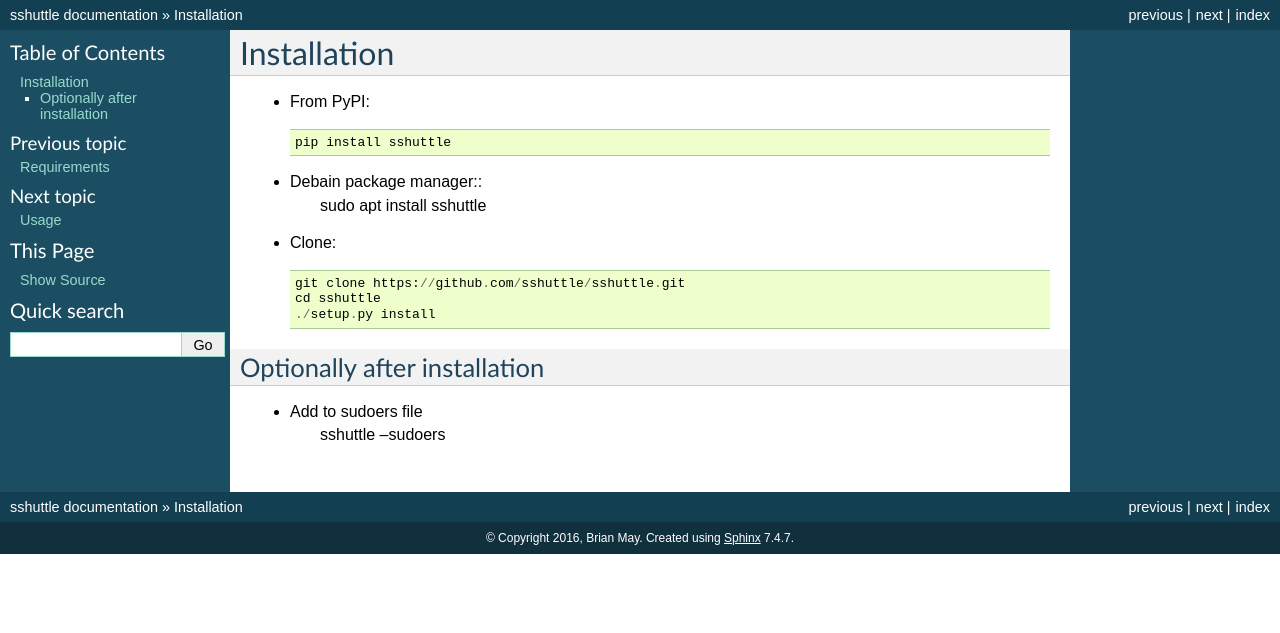
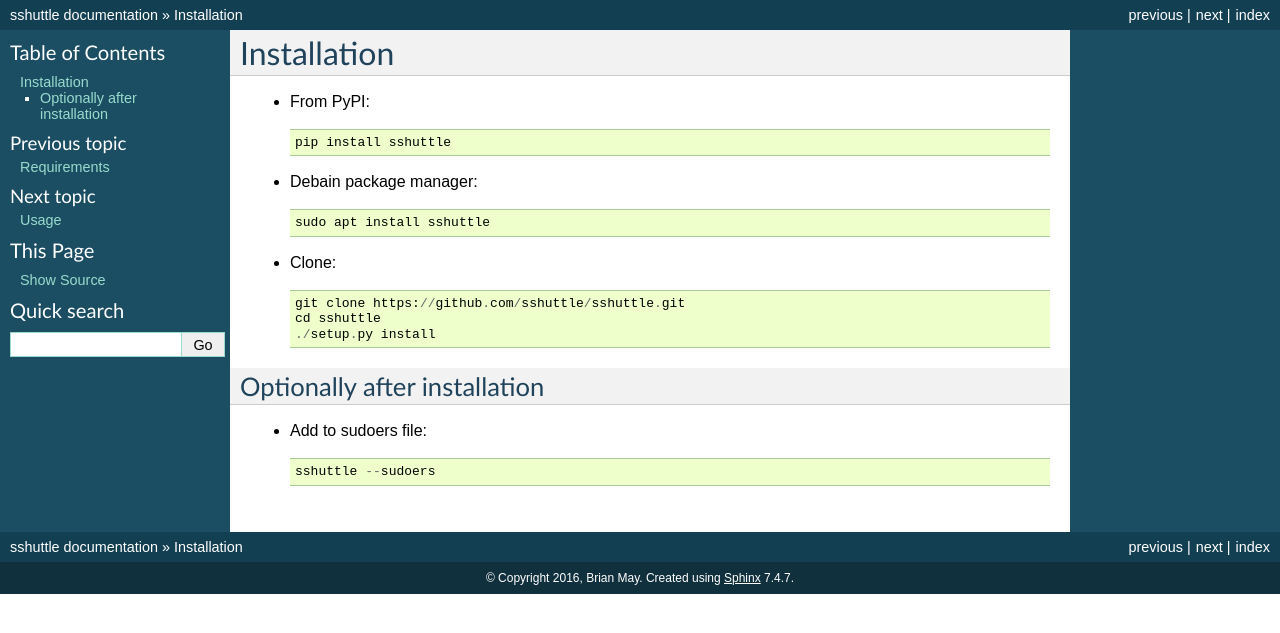
Before and after one commit to sshuttle/sshuttle, a Sphinx documentation site: the page built from docs/installation.rst, in a window 1280 px wide. Shown: the top 633 px of the page. Built offline with Sphinx 7.4.7, drawn with Linux system fonts in a browser that asks for light colours; the version number could not be read and is left out.

```diff
--- a/docs/installation.rst
+++ b/docs/installation.rst
@@ -6,7 +6,8 @@ Installation
       pip install sshuttle
 
 - Debain package manager::
-		sudo apt install sshuttle
+
+      sudo apt install sshuttle
 
 - Clone::
 
@@ -18,5 +19,6 @@ Installation
 Optionally after installation
 -----------------------------
 
-- Add to sudoers file
-		sshuttle --sudoers
+- Add to sudoers file::
+
+      sshuttle --sudoers
```
